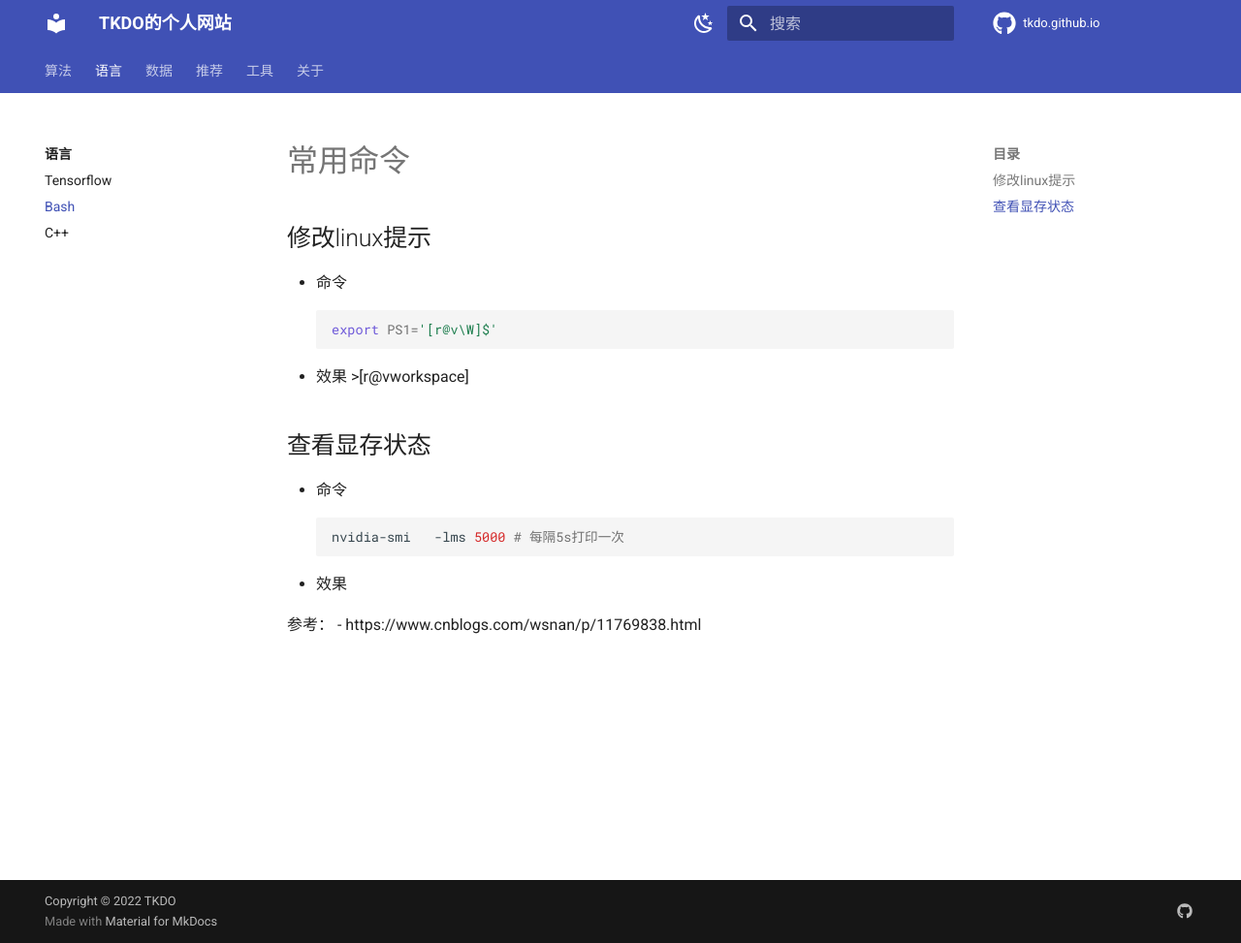
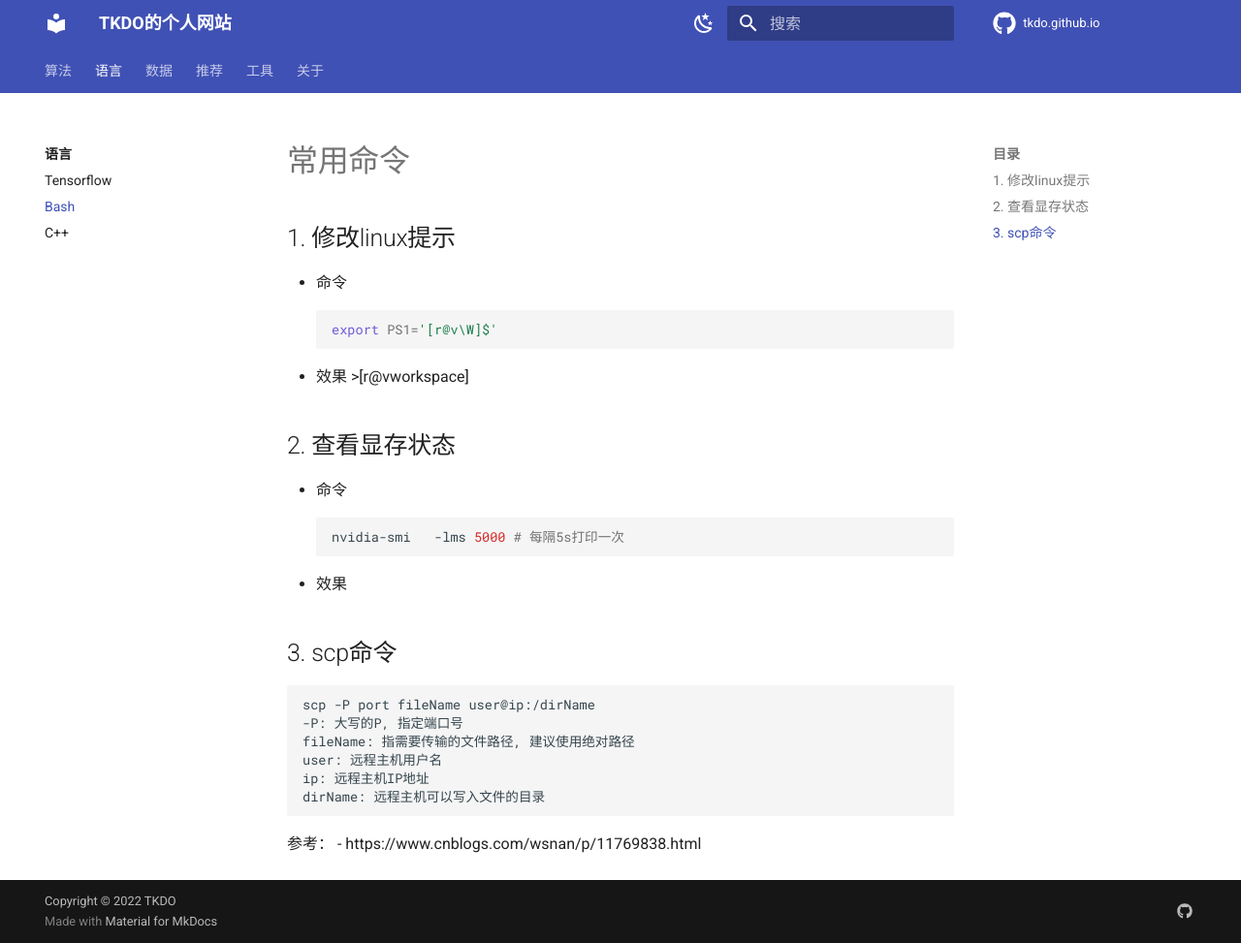
Before and after one commit to tkdo/tkdo.github.io, an MkDocs documentation site: the page built from docs/language/bash.md, in a window 1280 px wide and 973 px high. Shown: the whole window at 97% size. Built offline with MkDocs 1.6.1 and Material for MkDocs 9.7.7, drawn with Linux system fonts in a browser that asks for light colours; comment, search, counter and statistics services are not loaded.

Commit message:
add sccp

````diff
--- a/docs/language/bash.md
+++ b/docs/language/bash.md
@@ -1,6 +1,6 @@
 
 # 常用命令
-## 修改linux提示
+## 1. 修改linux提示
 - 命令
       ```bash
       export PS1='[r@v\W]$'
@@ -9,13 +9,23 @@
       >[r@vworkspace]
 
 
-## 查看显存状态
+## 2. 查看显存状态
 - 命令
       ``` bash
       nvidia-smi   -lms 5000 # 每隔5s打印一次
       ```
 - 效果
 
+## 3. scp命令
+```bash
+scp -P port fileName user@ip:/dirName
+-P: 大写的P, 指定端口号
+fileName: 指需要传输的文件路径, 建议使用绝对路径
+user: 远程主机用户名
+ip: 远程主机IP地址
+dirName: 远程主机可以写入文件的目录
+```
+
 
 参考：
 - https://www.cnblogs.com/wsnan/p/11769838.html
````
